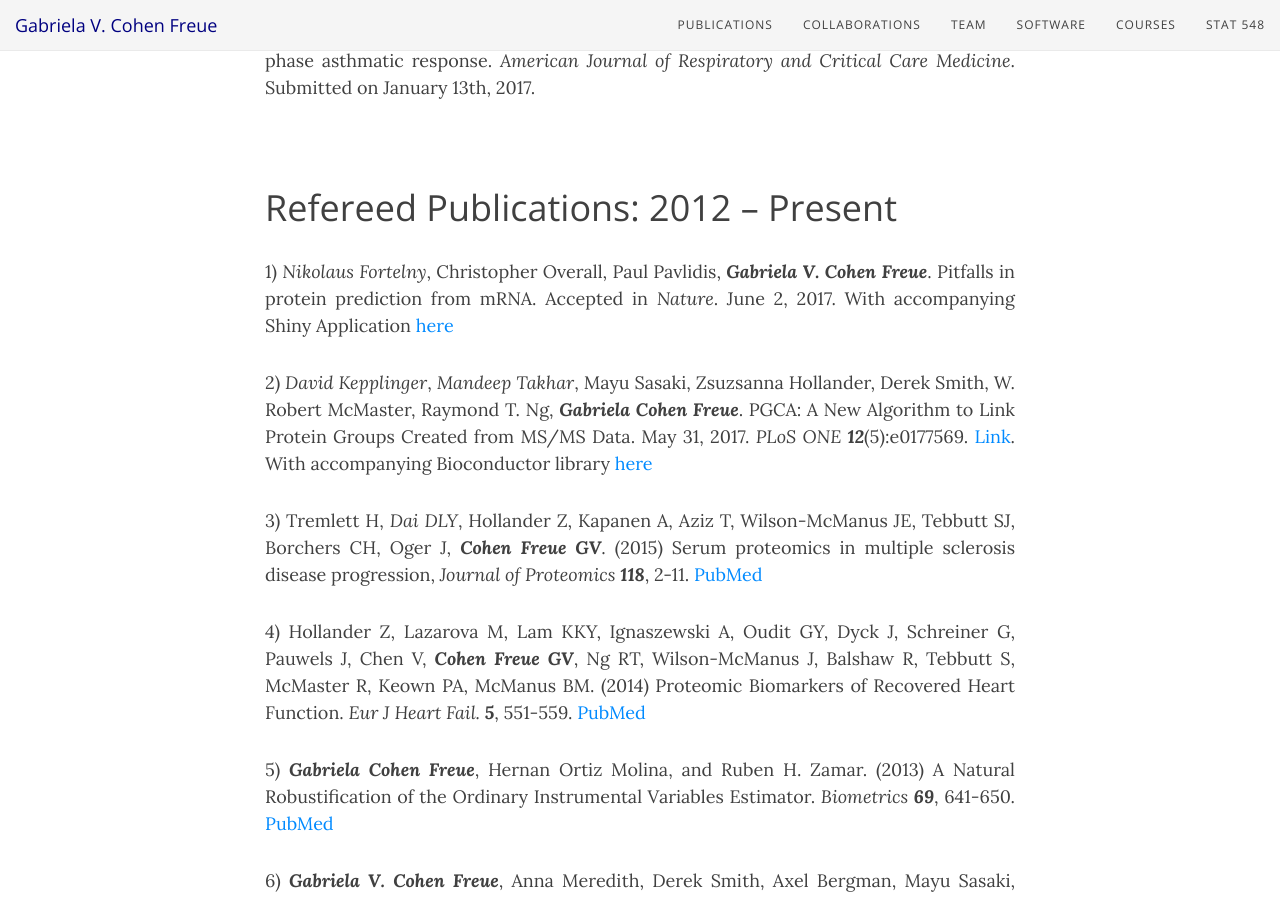
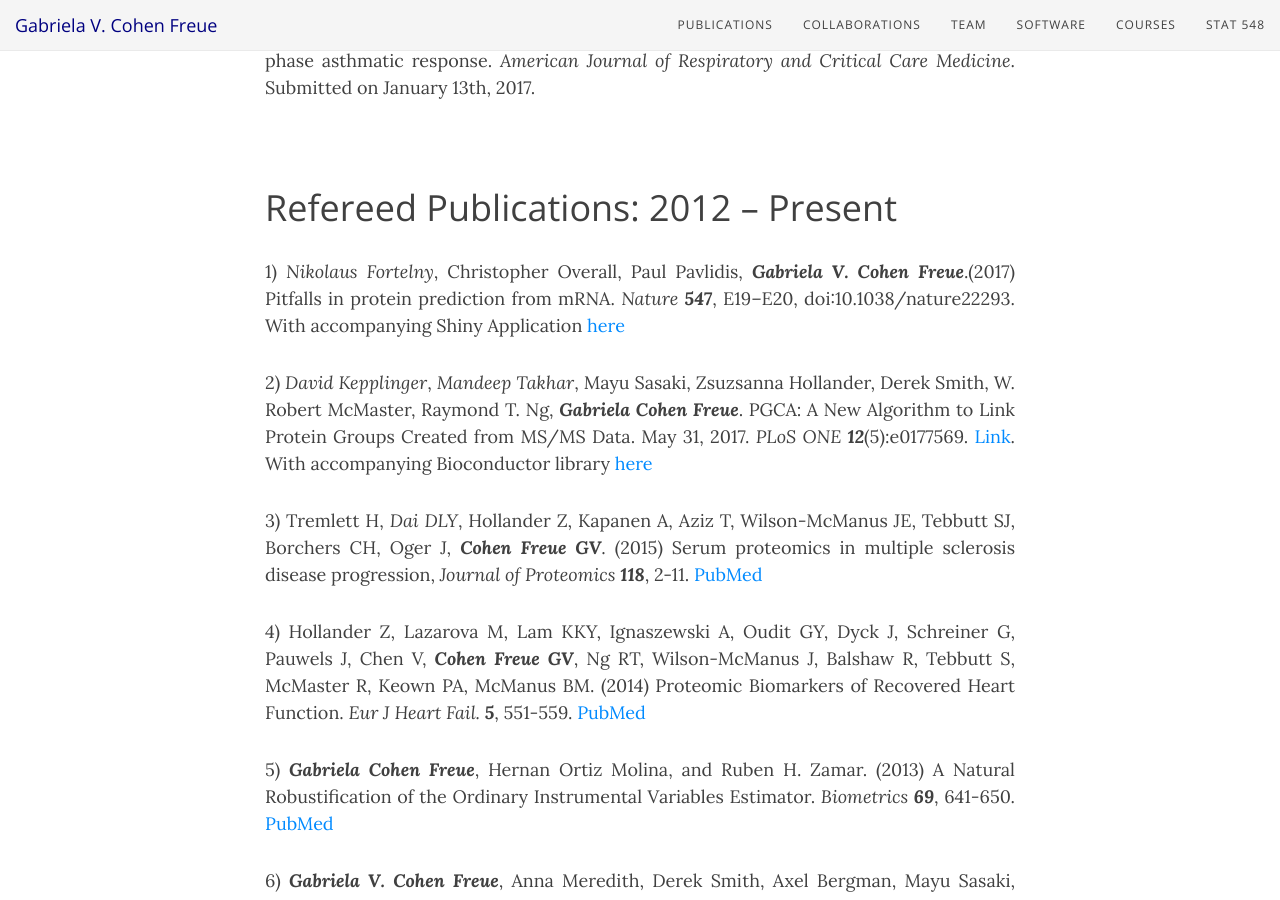
Before and after one commit to gcohenfr/gcohenfr.github.io, a Jekyll site: the page built from pub.md, in a window 1280 px wide and 900 px high, scrolled down 845 px. Built offline with Jekyll 4.4.1, drawn with Linux system fonts in a browser that asks for light colours; nearby versions of some CDN libraries.

Commit message:
update pubs

```diff
--- a/pub.md
+++ b/pub.md
@@ -17,7 +17,7 @@ Daisuke Ennishi, Ali Bashashati, Saeed Saberi, Christoffer Hother, Anja Mottok,
 <br>
 # Refereed Publications: 2012 -- Present
 
-1) *Nikolaus Fortelny*, Christopher Overall, Paul Pavlidis, ***Gabriela V. Cohen Freue***. Pitfalls in protein prediction from mRNA. Accepted in *Nature*. June 2, 2017. With accompanying Shiny Application [here](https://dakep.shinyapps.io/central-dogma/)
+1) *Nikolaus Fortelny*, Christopher Overall, Paul Pavlidis, ***Gabriela V. Cohen Freue***.(2017) Pitfalls in protein prediction from mRNA. *Nature* ***547***, E19–E20, doi:10.1038/nature22293. With accompanying Shiny Application [here](https://dakep.shinyapps.io/central-dogma/)
 
 2) *David Kepplinger*, *Mandeep Takhar*, Mayu Sasaki, Zsuzsanna Hollander, Derek Smith, W. Robert McMaster, Raymond T. Ng, ***Gabriela Cohen Freue***. PGCA: A New Algorithm to Link Protein Groups Created from MS/MS Data. May 31, 2017. *PLoS ONE* ***12***(5):e0177569. [Link](https://doi.org/10.1371/journal.pone.0177569). With accompanying Bioconductor library [here](https://bioconductor.org/packages/release/bioc/html/pgca.html)
 
```
